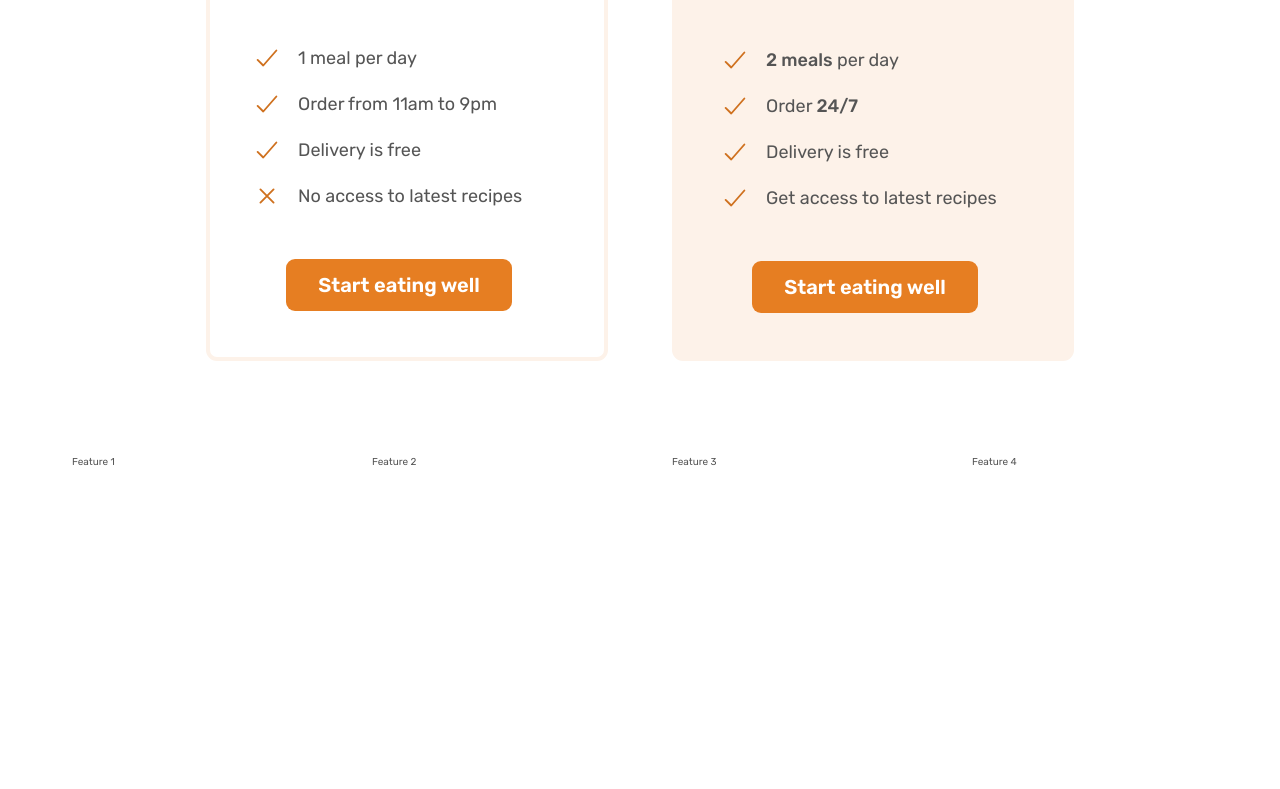
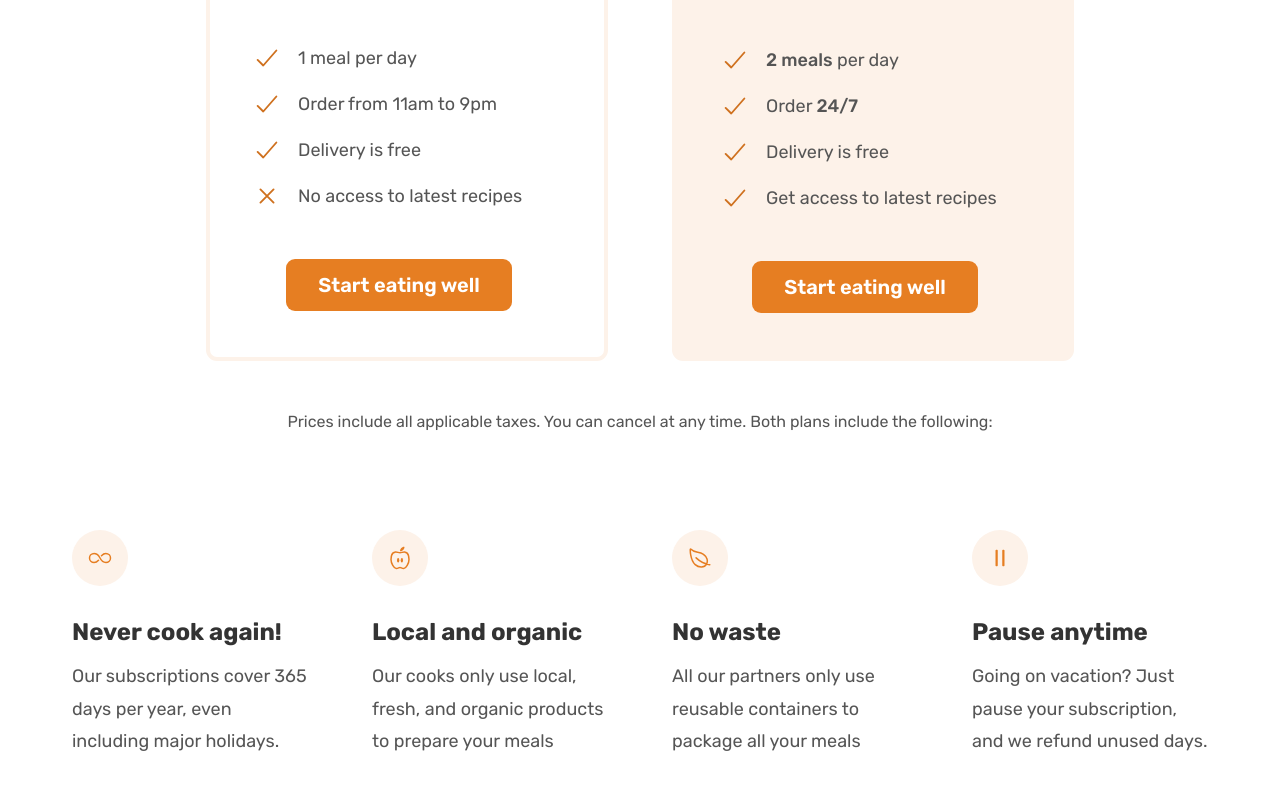
Before and after one commit to christina-baldwin/build-responsive-real-world-websites-html-css, a plain HTML site: page omnifood/index.html in a window 1280 px wide. Shown: the part 4780-5569 px from the top of the page. Before the commit the page ends 5343 px from the top, so only its background shows below. Drawn offline with nearby package versions, Linux system fonts and the light colour scheme.

Commit message:
Completing the pricing plan section by adding the pricing plan features

```diff
--- a/omnifood/css/style.css
+++ b/omnifood/css/style.css
@@ -435,3 +435,32 @@
   text-align: center;
   margin-top: 4.8rem;
 }
+
+.plan-details {
+  font-size: 1.6rem;
+  line-height: 1.6;
+  text-align: center;
+}
+
+/* features part */
+
+.feature-icon {
+  color: #e67e22;
+  height: 2.4rem;
+  width: 2.4rem;
+  margin-bottom: 3.2rem;
+  background-color: #fdf2e9;
+  padding: 1.6rem;
+  border-radius: 50%;
+}
+
+.feature-title {
+  font-size: 2.4rem;
+  color: #333;
+  font-weight: 700;
+  margin-bottom: 1.6rem;
+}
+.feature-text {
+  font-size: 1.8rem;
+  line-height: 1.8;
+}
--- a/omnifood/index.html
+++ b/omnifood/index.html
@@ -426,7 +426,7 @@
           </h2>
         </div>
 
-        <div class="container grid grid-2-cols">
+        <div class="container grid grid-2-cols margin-bot-md">
           <div class="pricing-plan pricing-plan-starter">
             <header class="plan-header">
               <p class="plan-name">Starter</p>
@@ -490,11 +490,46 @@
           </div>
         </div>
 
+        <div class="container grid">
+          <aside class="plan-details">
+            Prices include all applicable taxes. You can cancel at any time.
+            Both plans include the following:
+          </aside>
+        </div>
+
         <div class="container grid grid-4-cols">
-          <div class="feature">Feature 1</div>
-          <div class="feature">Feature 2</div>
-          <div class="feature">Feature 3</div>
-          <div class="feature">Feature 4</div>
+          <div class="feature">
+            <ion-icon class="feature-icon" name="infinite-outline"></ion-icon>
+            <p class="feature-title">Never cook again!</p>
+            <p class="feature-text">
+              Our subscriptions cover 365 days per year, even including major
+              holidays.
+            </p>
+          </div>
+          <div class="feature">
+            <ion-icon class="feature-icon" name="nutrition-outline"></ion-icon>
+            <p class="feature-title">Local and organic</p>
+            <p class="feature-text">
+              Our cooks only use local, fresh, and organic products to prepare
+              your meals
+            </p>
+          </div>
+          <div class="feature">
+            <ion-icon class="feature-icon" name="leaf-outline"></ion-icon>
+            <p class="feature-title">No waste</p>
+            <p class="feature-text">
+              All our partners only use reusable containers to package all your
+              meals
+            </p>
+          </div>
+          <div class="feature">
+            <ion-icon class="feature-icon" name="pause-outline"></ion-icon>
+            <p class="feature-title">Pause anytime</p>
+            <p class="feature-text">
+              Going on vacation? Just pause your subscription, and we refund
+              unused days.
+            </p>
+          </div>
         </div>
       </section>
     </main>
```
